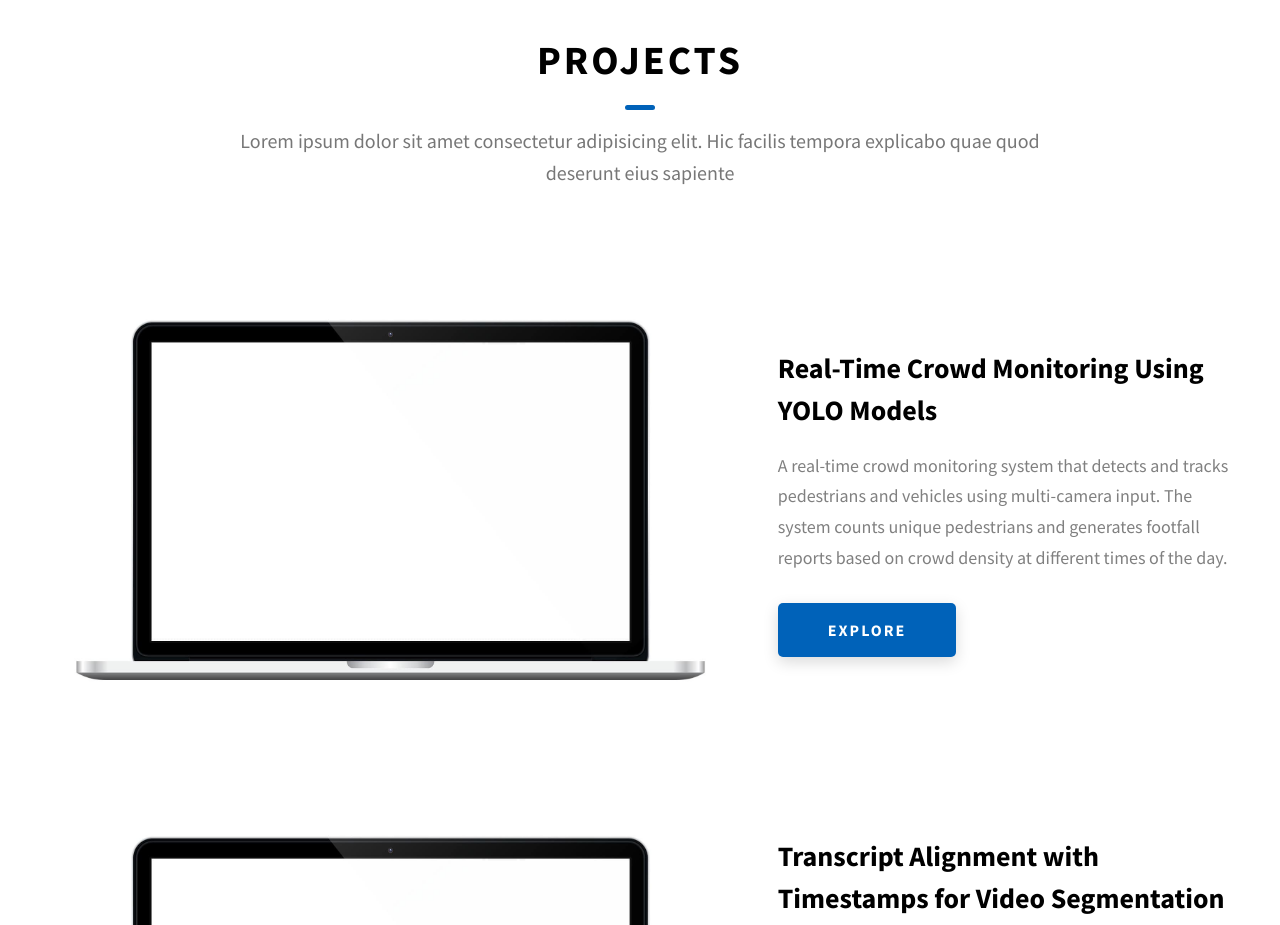
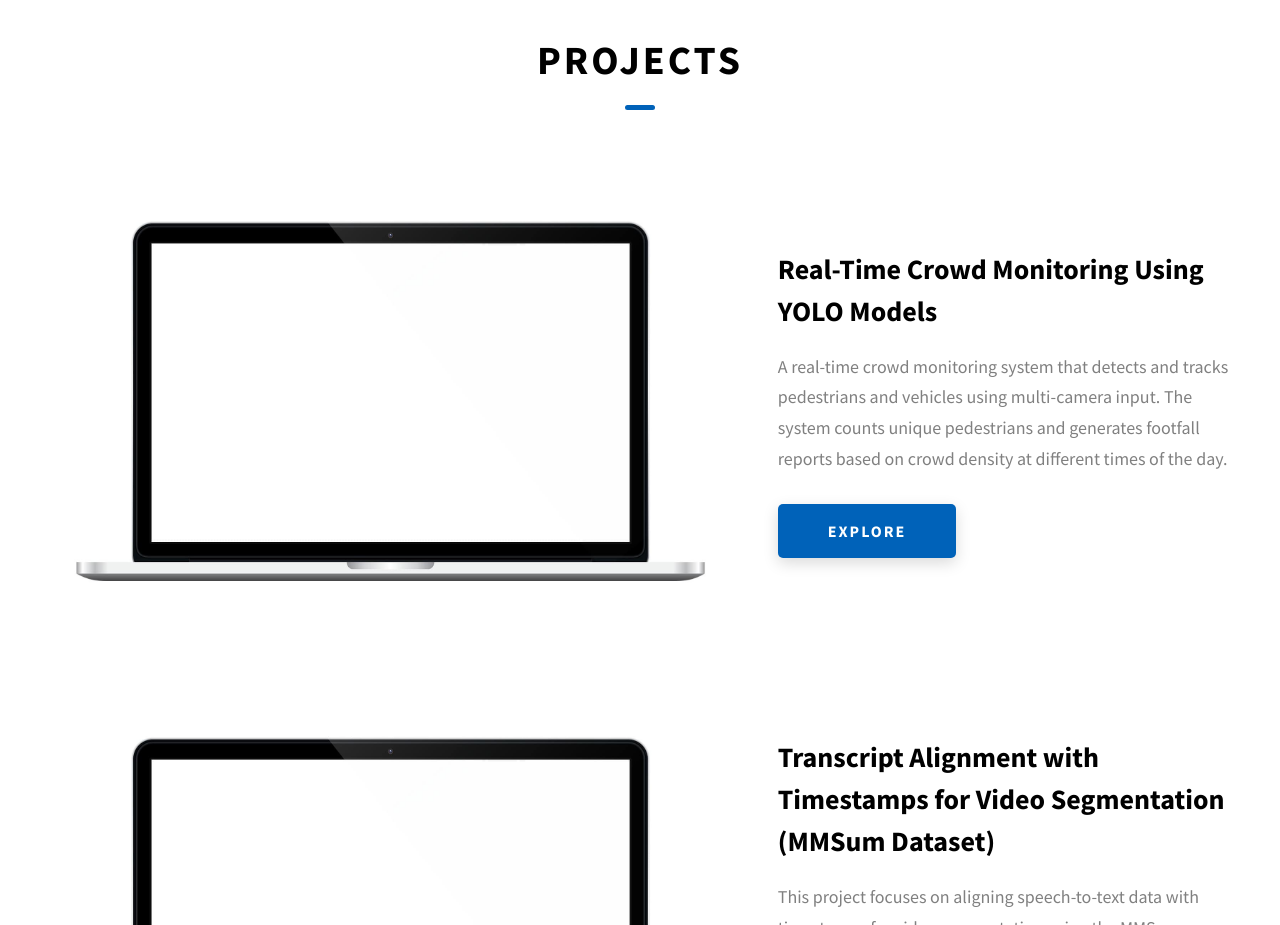
Before and after one commit to AdavayyaMC/adavayya20004.github.io, a website: page index.html in a window 1280 px wide. Shown: the part 1800-2725 px from the top of the page. Drawn offline with Linux system fonts and the light colour scheme.

Commit message:
Update index.html

```diff
--- a/index.html
+++ b/index.html
@@ -180,10 +180,7 @@
       <div class="main-container">
         <h2 class="heading heading-sec heading-sec__mb-bg">
           <span class="heading-sec__main">Projects</span>
-          <span class="heading-sec__sub">
-            Lorem ipsum dolor sit amet consectetur adipisicing elit. Hic facilis
-            tempora explicabo quae quod deserunt eius sapiente
-          </span>
+
         </h2>
 
         <div class="projects__content">
```
